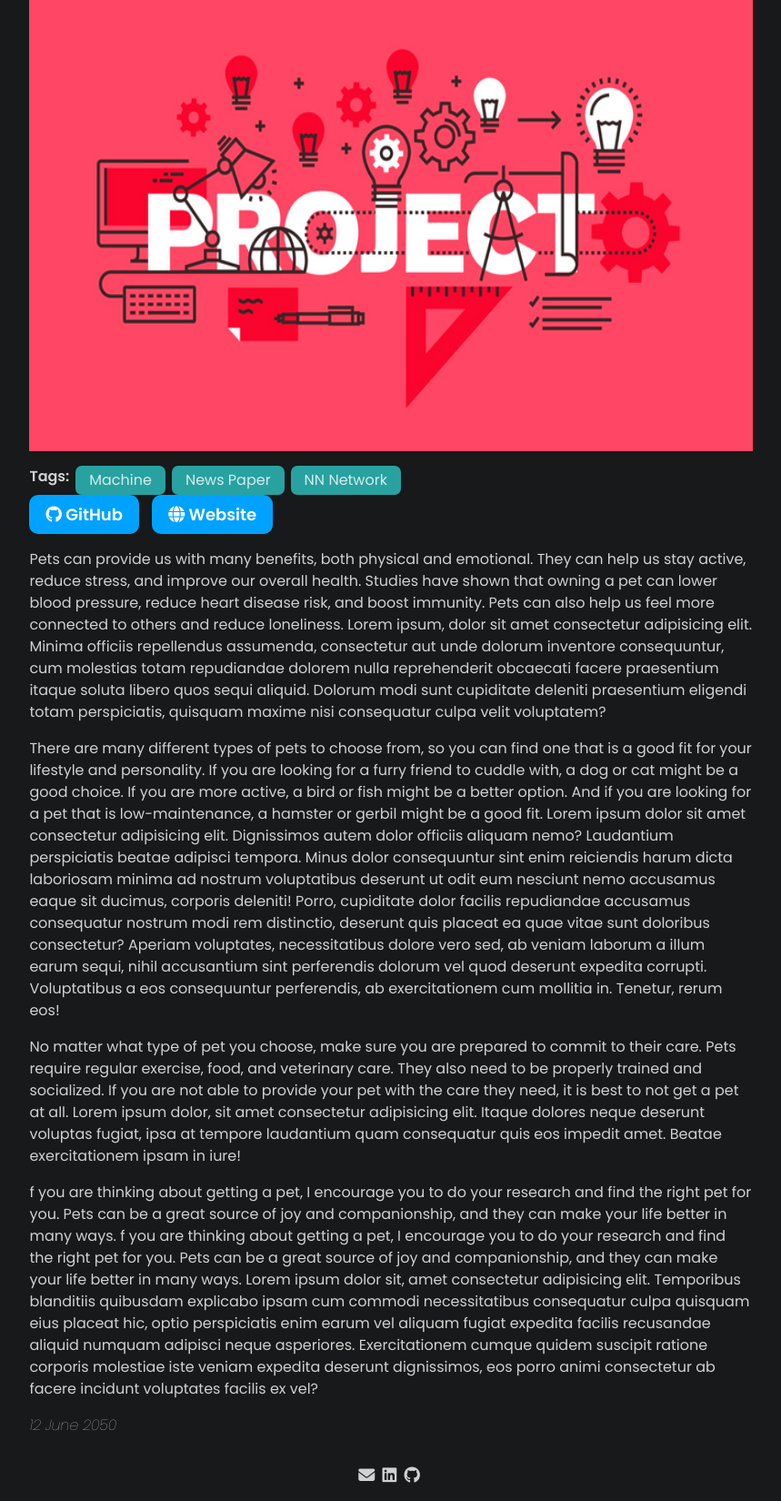
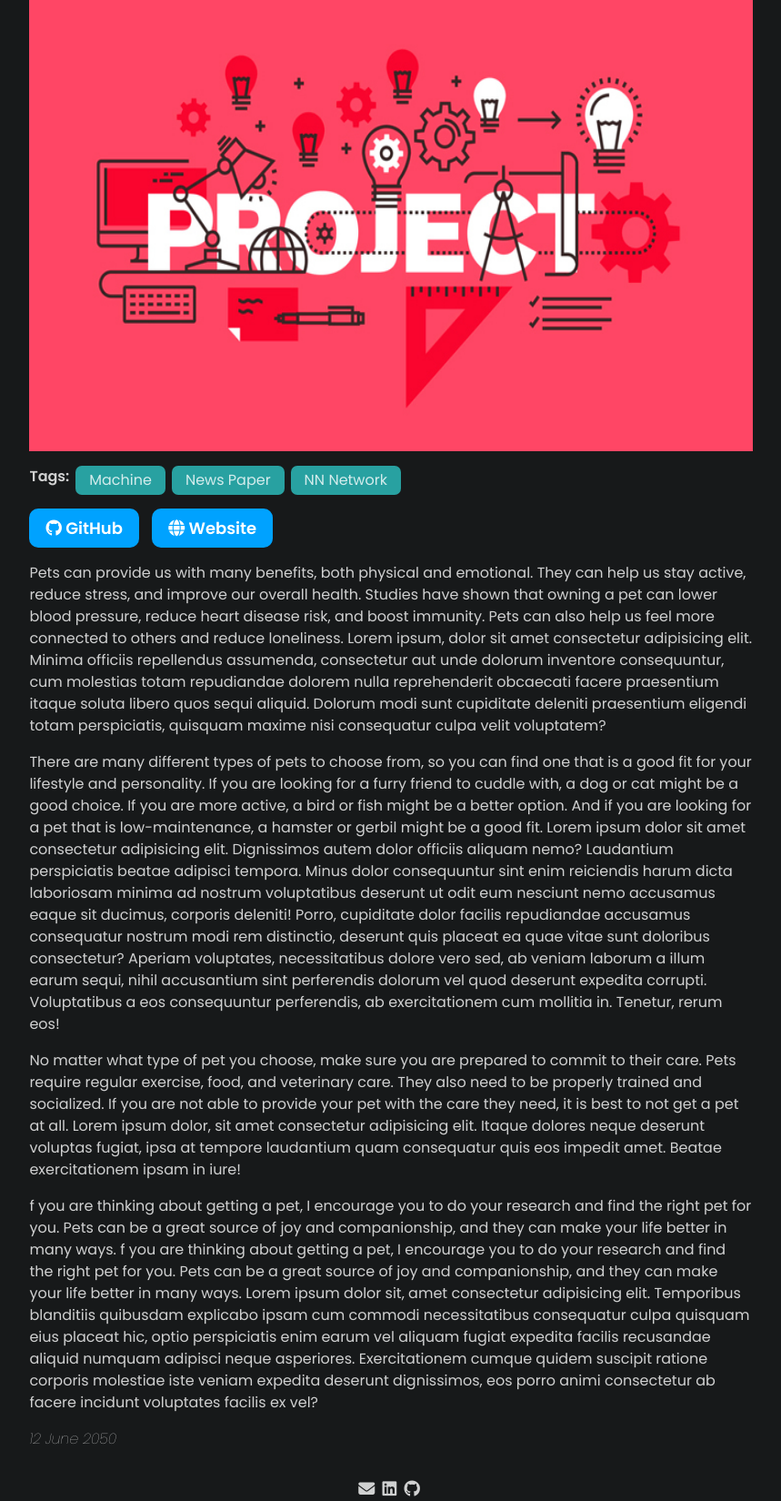
Before and after one commit to walidayankawsar/MyPortfolio, a Django app: page /pages/viewProject.html in a window 1280 px wide. Shown: the part 235-1885 px from the top of the page at 91% size, without its empty margins (210-1069 px from the left). Run offline with Django 5.2, Linux system fonts and the light colour scheme.

Commit message:
git btn updated

```diff
--- a/static/css/viewProject.css
+++ b/static/css/viewProject.css
@@ -45,6 +45,8 @@
     font-size: large;
     display: inline-block;
     margin-right: 10px;
+    gap: 5px;
+    margin-top: 15px;
 }
 
 /* GitHub button */
--- a/templates/pages/viewProject.html
+++ b/templates/pages/viewProject.html
@@ -1,3 +1,4 @@
+{% load static %}
 <!DOCTYPE html>
 <html lang="en">
 
@@ -11,8 +12,8 @@
     <link rel="stylesheet" href="https://cdnjs.cloudflare.com/ajax/libs/font-awesome/6.4.2/css/all.min.css"
         integrity="sha512-z3gLpd7yknf1YoNbCzqRKc4qyor8gaKU1qmn+CShxbuBusANI9QpRohGBreCFkKxLhei6S9CQXFEbbKuqLg0DA=="
         crossorigin="anonymous" referrerpolicy="no-referrer" />
-    <link rel="stylesheet" href="../css/all.css">
-    <link rel="stylesheet" href="../css/viewProject.css">
+    <link rel="stylesheet" href="{% static 'css/all.css' %}">
+    <link rel="stylesheet" href="{% static 'css/viewProject.css' %}">
 </head>
 
 <body id="body" class="dark-mode">
@@ -140,7 +141,7 @@
     <script src="https://cdn.jsdelivr.net/npm/bootstrap@5.3.2/dist/js/bootstrap.bundle.min.js"
         integrity="sha384-C6RzsynM9kWDrMNeT87bh95OGNyZPhcTNXj1NW7RuBCsyN/o0jlpcV8Qyq46cDfL"
         crossorigin="anonymous"></script>
-    <script src="../js/all.js"></script>
+    <script src="{% static 'js/all.js' %}"></script>
 </body>
 
 </html>
```
